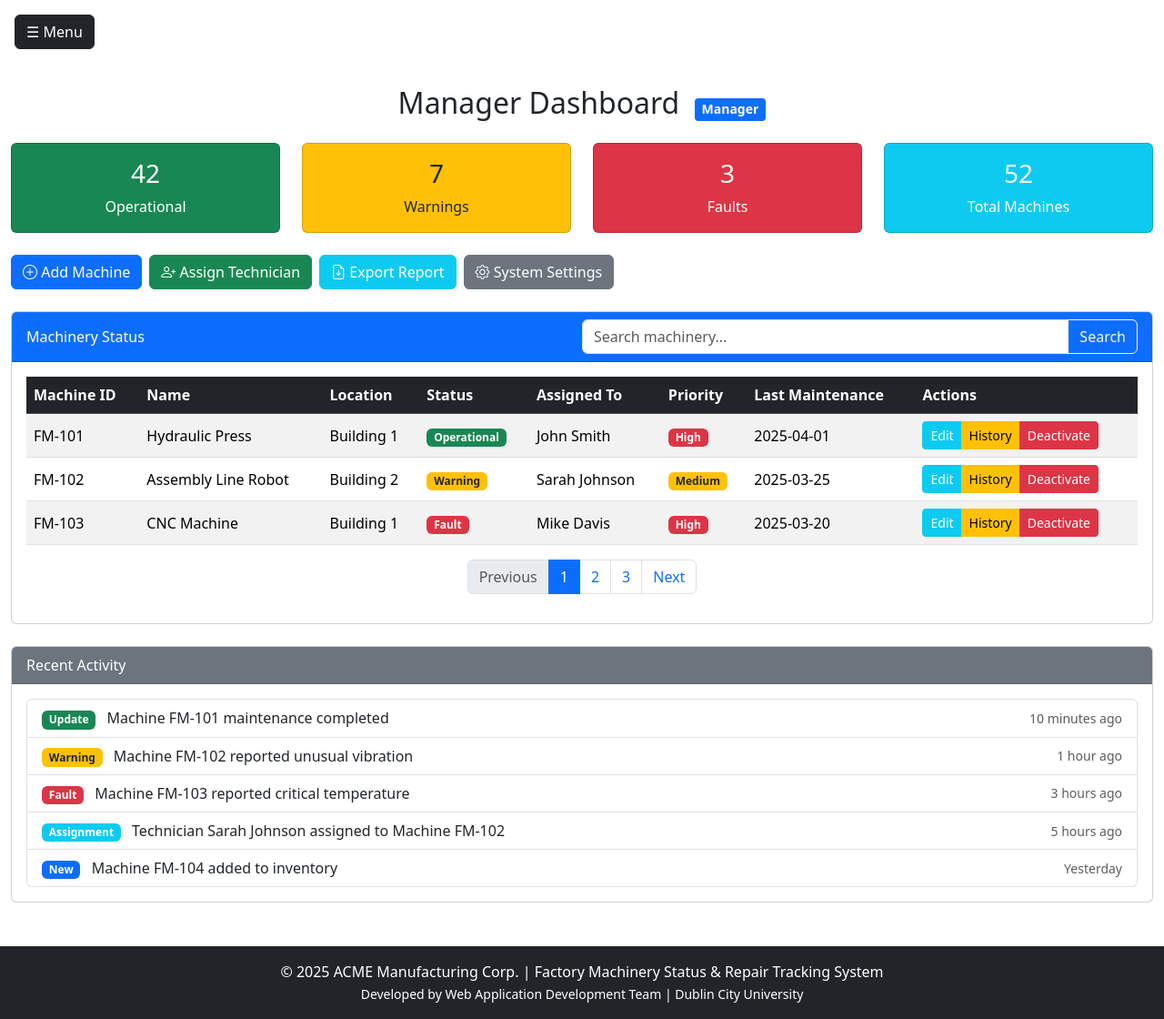
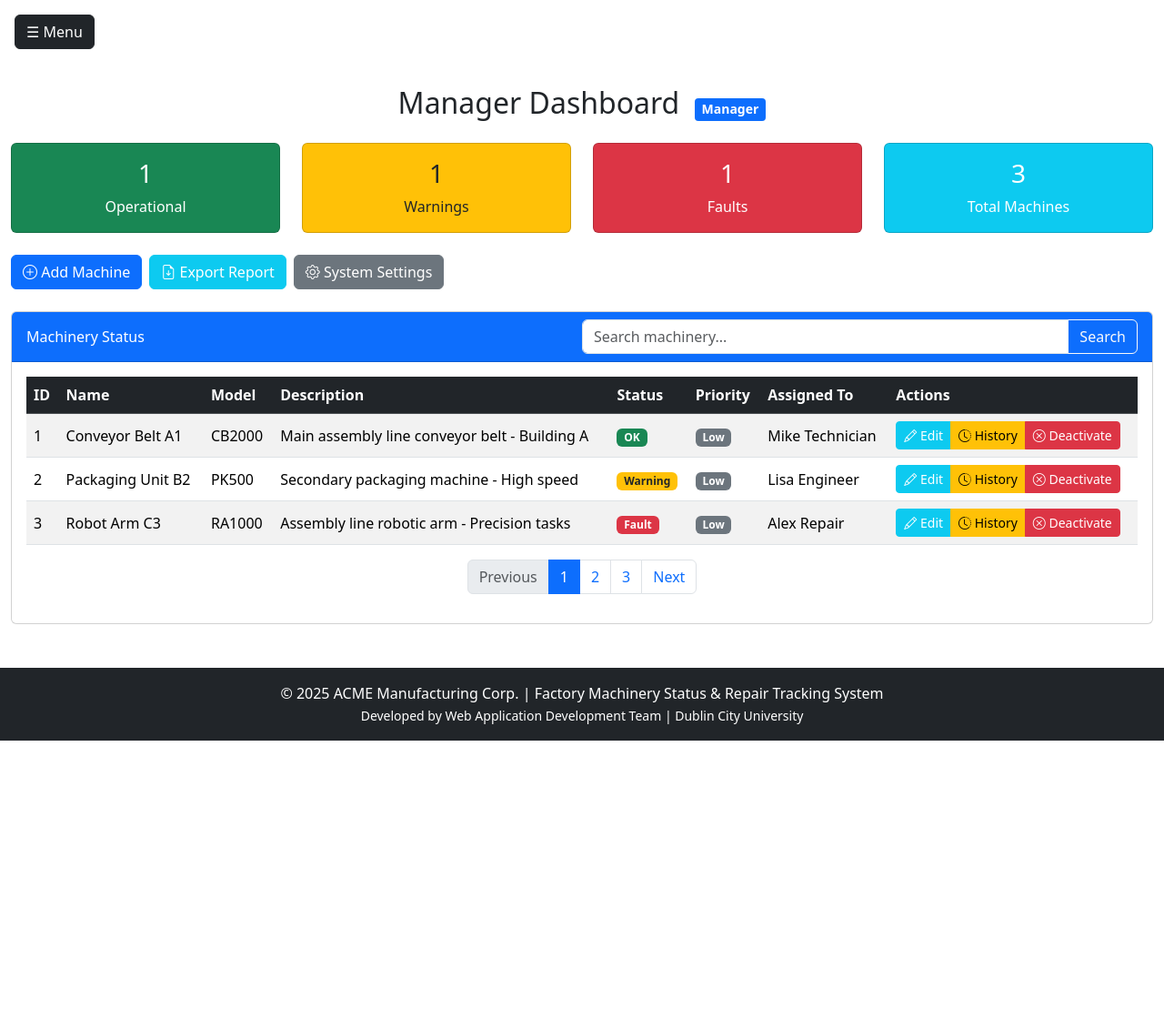
Before and after one commit to groupProjectDCU/manufactureWatch, a Django app: page /accounts/dashboard/manager/ in a window 1280 px wide. Shown: the whole page at 91% size. After the commit the page ends 814 px from the top, so only its background shows below. Run offline with Django 5.2, Linux system fonts and the light colour scheme; a user stored in the database is signed in; data comes from the database, SQL or seed files in the repository.

Commit message:
add create and update on manager dashboards

```diff
--- a/accounts/templates/accounts/manager_dashboard.html
+++ b/accounts/templates/accounts/manager_dashboard.html
@@ -19,7 +19,7 @@
         <div class="col-md-3">
             <div class="card bg-success text-white h-100">
                 <div class="card-body text-center">
-                    <h3 class="card-title">42</h3>
+                    <h3 class="card-title">{{ ok_count }}</h3>
                     <p class="card-text">Operational</p>
                 </div>
             </div>
@@ -27,7 +27,7 @@
         <div class="col-md-3">
             <div class="card bg-warning text-dark h-100">
                 <div class="card-body text-center">
-                    <h3 class="card-title">7</h3>
+                    <h3 class="card-title">{{ warning_count }}</h3>
                     <p class="card-text">Warnings</p>
                 </div>
             </div>
@@ -35,7 +35,7 @@
         <div class="col-md-3">
             <div class="card bg-danger text-white h-100">
                 <div class="card-body text-center">
-                    <h3 class="card-title">3</h3>
+                    <h3 class="card-title">{{ fault_count }}</h3>
                     <p class="card-text">Faults</p>
                 </div>
             </div>
@@ -43,7 +43,7 @@
         <div class="col-md-3">
             <div class="card bg-info text-white h-100">
                 <div class="card-body text-center">
-                    <h3 class="card-title">52</h3>
+                    <h3 class="card-title">{{ total_count }}</h3>
                     <p class="card-text">Total Machines</p>
                 </div>
             </div>
@@ -54,8 +54,11 @@
     <div class="row mb-4">
         <div class="col-12">
             <div class="d-flex gap-2">
-                <button class="btn btn-primary"><i class="bi bi-plus-circle"></i> Add Machine</button>
-                <button class="btn btn-success"><i class="bi bi-person-plus"></i> Assign Technician</button>
+                <!--<button class="btn btn-primary"><i class="bi bi-plus-circle"></i> Add Machine</button>-->
+                <a href="{% url 'accounts:create_machines' %}" class="btn btn-primary">
+                    <i class="bi bi-plus-circle"></i> Add Machine
+                </a>
+                <!-- <button class="btn btn-success"><i class="bi bi-person-plus"></i> Assign Technician</button> -->
                 <button class="btn btn-info text-white"><i class="bi bi-file-earmark-arrow-down"></i> Export Report</button>
                 <button class="btn btn-secondary"><i class="bi bi-gear"></i> System Settings</button>
             </div>
@@ -76,65 +79,71 @@
                 <table class="table table-striped align-middle">
                     <thead class="table-dark">
                         <tr>
-                            <th>Machine ID</th>
+                            <th>ID</th>
                             <th>Name</th>
-                            <th>Location</th>
+                            <th>Model</th>
+                            <th>Description</th>
                             <th>Status</th>
+                            <th>Priority</th>
                             <th>Assigned To</th>
-                            <th>Priority</th>
-                            <th>Last Maintenance</th>
                             <th>Actions</th>
                         </tr>
                     </thead>
                     <tbody>
+                        {% for machine in machines %}
                             <tr>
-                            <td>FM-101</td>
-                            <td>Hydraulic Press</td>
-                            <td>Building 1</td>
-                            <td><span class="badge bg-success">Operational</span></td>
-                            <td>John Smith</td>
-                            <td><span class="badge bg-danger">High</span></td>
-                            <td>2025-04-01</td>
+                                <td>{{ machine.machine_id }}</td>
+                                <td>{{ machine.name }}</td>
+                                <td>{{ machine.model|default:"—" }}</td>
+                                <td>{{ machine.description|truncatewords:12 }}</td>
+                                <td>
+                                    {% if machine.status == "OK" %}
+                                        <span class="badge bg-success">OK</span>
+                                    {% elif machine.status == "WARNING" %}
+                                        <span class="badge bg-warning text-dark">Warning</span>
+                                    {% elif machine.status == "FAULT" %}
+                                        <span class="badge bg-danger">Fault</span>
+                                    {% else %}
+                                        <span class="badge bg-secondary">Unknown</span>
+                                    {% endif %}
+                                </td>
+                                <td>
+                                    {% if machine.priority >= 7 %}
+                                        <span class="badge bg-danger">High</span>
+                                    {% elif machine.priority >= 4 %}
+                                        <span class="badge bg-warning text-dark">Medium</span>
+                                    {% else %}
+                                        <span class="badge bg-secondary">Low</span>
+                                    {% endif %}
+                                </td>
+                                <td>
+                                    {% for a in machine.machineryassignment_set.all %}
+                                        {% if a.is_active %}
+                                            {{ a.assigned_to.get_full_name|default:"Unassigned" }}
+                                        {% endif %}
+                                    {% empty %}
+                                        Unassigned
+                                    {% endfor %}
+                                </td>
                                 <td>
                                     <div class="btn-group">
-                                    <button class="btn btn-sm btn-info text-white">Edit</button>
-                                    <button class="btn btn-sm btn-warning">History</button>
-                                    <button class="btn btn-sm btn-danger">Deactivate</button>
+                                        <a href="{% url 'accounts:update_machines' machine.machine_id %}" class="btn btn-sm btn-info text-white">
+                                            <i class="bi bi-pencil"></i> Edit
+                                        </a>
+                                        <button class="btn btn-sm btn-warning">
+                                            <i class="bi bi-clock-history"></i> History
+                                        </button>
+                                        <button class="btn btn-sm btn-danger">
+                                            <i class="bi bi-x-circle"></i> Deactivate
+                                        </button>
                                     </div>
                                 </td>
                             </tr>
+                        {% empty %}
                             <tr>
-                            <td>FM-102</td>
-                            <td>Assembly Line Robot</td>
-                            <td>Building 2</td>
-                            <td><span class="badge bg-warning text-dark">Warning</span></td>
-                            <td>Sarah Johnson</td>
-                            <td><span class="badge bg-warning text-dark">Medium</span></td>
-                            <td>2025-03-25</td>
-                            <td>
-                                <div class="btn-group">
-                                    <button class="btn btn-sm btn-info text-white">Edit</button>
-                                    <button class="btn btn-sm btn-warning">History</button>
-                                    <button class="btn btn-sm btn-danger">Deactivate</button>
-                                </div>
-                            </td>
+                                <td colspan="8" class="text-center">No machines found.</td>
                             </tr>
-                        <tr>
-                            <td>FM-103</td>
-                            <td>CNC Machine</td>
-                            <td>Building 1</td>
-                            <td><span class="badge bg-danger">Fault</span></td>
-                            <td>Mike Davis</td>
-                            <td><span class="badge bg-danger">High</span></td>
-                            <td>2025-03-20</td>
-                            <td>
-                                <div class="btn-group">
-                                    <button class="btn btn-sm btn-info text-white">Edit</button>
-                                    <button class="btn btn-sm btn-warning">History</button>
-                                    <button class="btn btn-sm btn-danger">Deactivate</button>
-                                </div>
-                            </td>
-                        </tr>
+                        {% endfor %}
                     </tbody>
                 </table>
             </div>
@@ -151,50 +160,50 @@
     </div>
 
     <!-- Recent Activity Log -->
-    <div class="card mb-4">
-        <div class="card-header bg-secondary text-white">
-            Recent Activity
-        </div>
-        <div class="card-body">
-            <ul class="list-group">
-                <li class="list-group-item d-flex justify-content-between align-items-center">
-                    <div>
-                        <span class="badge bg-success me-2">Update</span>
-                        Machine FM-101 maintenance completed
-                    </div>
-                    <span class="text-muted small">10 minutes ago</span>
-                </li>
-                <li class="list-group-item d-flex justify-content-between align-items-center">
-                    <div>
-                        <span class="badge bg-warning text-dark me-2">Warning</span>
-                        Machine FM-102 reported unusual vibration
-                    </div>
-                    <span class="text-muted small">1 hour ago</span>
-                </li>
-                <li class="list-group-item d-flex justify-content-between align-items-center">
-                    <div>
-                        <span class="badge bg-danger me-2">Fault</span>
-                        Machine FM-103 reported critical temperature
-                    </div>
-                    <span class="text-muted small">3 hours ago</span>
-                </li>
-                <li class="list-group-item d-flex justify-content-between align-items-center">
-                    <div>
-                        <span class="badge bg-info text-white me-2">Assignment</span>
-                        Technician Sarah Johnson assigned to Machine FM-102
-                    </div>
-                    <span class="text-muted small">5 hours ago</span>
-                </li>
-                <li class="list-group-item d-flex justify-content-between align-items-center">
-                    <div>
-                        <span class="badge bg-primary me-2">New</span>
-                        Machine FM-104 added to inventory
-                    </div>
-                    <span class="text-muted small">Yesterday</span>
-                </li>
-            </ul>
-        </div>
-    </div>
+{#    <div class="card mb-4">#}
+{#        <div class="card-header bg-secondary text-white">#}
+{#            Recent Activity#}
+{#        </div>#}
+{#        <div class="card-body">#}
+{#            <ul class="list-group">#}
+{#                <li class="list-group-item d-flex justify-content-between align-items-center">#}
+{#                    <div>#}
+{#                        <span class="badge bg-success me-2">Update</span>#}
+{#                        Machine FM-101 maintenance completed#}
+{#                    </div>#}
+{#                    <span class="text-muted small">10 minutes ago</span>#}
+{#                </li>#}
+{#                <li class="list-group-item d-flex justify-content-between align-items-center">#}
+{#                    <div>#}
+{#                        <span class="badge bg-warning text-dark me-2">Warning</span>#}
+{#                        Machine FM-102 reported unusual vibration#}
+{#                    </div>#}
+{#                    <span class="text-muted small">1 hour ago</span>#}
+{#                </li>#}
+{#                <li class="list-group-item d-flex justify-content-between align-items-center">#}
+{#                    <div>#}
+{#                        <span class="badge bg-danger me-2">Fault</span>#}
+{#                        Machine FM-103 reported critical temperature#}
+{#                    </div>#}
+{#                    <span class="text-muted small">3 hours ago</span>#}
+{#                </li>#}
+{#                <li class="list-group-item d-flex justify-content-between align-items-center">#}
+{#                    <div>#}
+{#                        <span class="badge bg-info text-white me-2">Assignment</span>#}
+{#                        Technician Sarah Johnson assigned to Machine FM-102#}
+{#                    </div>#}
+{#                    <span class="text-muted small">5 hours ago</span>#}
+{#                </li>#}
+{#                <li class="list-group-item d-flex justify-content-between align-items-center">#}
+{#                    <div>#}
+{#                        <span class="badge bg-primary me-2">New</span>#}
+{#                        Machine FM-104 added to inventory#}
+{#                    </div>#}
+{#                    <span class="text-muted small">Yesterday</span>#}
+{#                </li>#}
+{#            </ul>#}
+{#        </div>#}
+{#    </div>#}
 {% endblock %}
 
 {% block extra_js %}
--- a/accounts/urls.py
+++ b/accounts/urls.py
@@ -32,4 +32,8 @@ urlpatterns = [
     path('dashboard/manager/', views.manager_dashboard, name='manager_dashboard'),
     path('dashboard/technician/', views.technician_dashboard, name='technician_dashboard'),
     path('dashboard/repair/', views.repair_dashboard, name='repair_dashboard'),
+
+    # Add from /dashboard
+    path('dashboard/manager/machines/create', views.create_machines, name='create_machines'),
+    path('dashboard/manager/machines<int:machine_id>/edit/', views.update_machines, name='update_machines'),
 ]
--- a/accounts/views.py
+++ b/accounts/views.py
@@ -2,12 +2,14 @@ from django.contrib.auth import authenticate, login, logout
 from django.http import JsonResponse
 from rest_framework import status
 from rest_framework.decorators import api_view, permission_classes
+
+from machinery.models import Machinery, MachineryAssignment
 from .serializers import UserSerializer
 from .models import User
 import json
 from django.views.decorators.csrf import csrf_exempt
 from rest_framework.permissions import AllowAny
-from django.shortcuts import render, redirect
+from django.shortcuts import render, redirect, get_object_or_404
 from django.contrib import messages
 from django.contrib.auth.decorators import login_required
 
@@ -299,7 +301,32 @@ def manager_dashboard(request):
     if request.user.role != 'MANAGER':
         messages.error(request, "You don't have permission to access the manager dashboard.")
         return redirect('accounts:dashboard')
-    return render(request, 'accounts/manager_dashboard.html')
+
+    machines = Machinery.objects.all()
+    assignments = {}
+
+    # Count machine statuses
+    ok_count = machines.filter(status="OK").count()
+    warning_count = machines.filter(status="WARNING").count()
+    fault_count = machines.filter(status="FAULT").count()
+    total_count = machines.count()
+
+    for machine in machines:
+        assignment = (
+            MachineryAssignment.objects.filter(machine=machine, is_active=True)
+            .select_related('assigned_to')
+            .last()
+        )
+        assignments[machine.machine_id] = assignment
+
+    return render(request, 'accounts/manager_dashboard.html', {
+        'machines': machines,
+        'assignments': assignments,
+        'ok_count': ok_count,
+        'warning_count': warning_count,
+        'fault_count': fault_count,
+        'total_count': total_count
+    })
 
 @login_required(login_url='accounts:web_login')
 def technician_dashboard(request):
@@ -347,3 +374,152 @@ def get_profile(request):
         'success': False,
         'message': 'Invalid request method.'
     }, status=400)
+
+# Only managers are able to add machines
+# accounts/dashboard/manager/machines/create
+
+# TODO: add collection as well
+@login_required(login_url='accounts:web_login')
+def create_machines(request):
+    # Check if user has manager role
+    if request.user.role != 'MANAGER':
+        messages.error(request, "You don't have permission to access the manager dashboard.")
+        return redirect('accounts:dashboard')
+
+    technicians = User.objects.filter(role='TECHNICIAN')
+
+    if request.method == 'POST':
+        name = request.POST.get('name', '').strip()
+        model = request.POST.get('model', '').strip()
+        description = request.POST.get('description', '').strip()
+        status = request.POST.get('status', '').strip()
+        priority = request.POST.get('priority', '').strip()
+        assigned_to_id = request.POST.get('assigned_to')
+
+        # models.py say that machinery.model can be blank
+        errors = []
+        if not name:
+            errors.append("Machine name is required.")
+        if not description:
+            errors.append("Machine description is required.")
+        if not status:
+            errors.append("Machine status is required.")
+        if not priority:
+            errors.append("Machine priority is required.")
+        elif Machinery.objects.filter(model=model).exists():
+            errors.append("A machine with this serial number already exists.")
+
+        if errors:
+            for error in errors:
+                messages.error(request, error)
+            return render(request, 'accounts/create_machinery.html', {'technicians': technicians})
+
+        # Save the new machine
+        machine = Machinery.objects.create(
+            name=name,
+            model=model,
+            description=description,
+            status=status,
+            priority=int(priority)
+        )
+
+        # Optional: assign the machine to a technician
+        if assigned_to_id:
+            try:
+                assigned_to = User.objects.get(pk=assigned_to_id)
+                MachineryAssignment.objects.create(
+                    machine=machine,
+                    assigned_by=request.user,
+                    assigned_to=assigned_to,
+                    is_active=True
+                )
+            except User.DoesNotExist:
+                messages.warning(request, "Technician not found. Machine created without assignment.")
+
+        messages.success(request, f"Machine '{machine.name}' added successfully.")
+        return redirect('accounts:manager_dashboard')
+
+    # GET request
+    return render(request, 'accounts/create_machinery.html', {'technicians': technicians})
+
+# Only managers are able to add machines
+# accounts/dashboard/manager/machines/create
+@login_required(login_url='accounts:web_login')
+def update_machines(request, machine_id):
+    # Make sure only managers can access
+    if request.user.role != 'MANAGER':
+        messages.error(request, "You don't have permission to access this page.")
+        return redirect('accounts:dashboard')
+
+    # Get machine + all technicians + all assignments for this machine
+    machine = get_object_or_404(Machinery, pk=machine_id)
+    technicians = User.objects.filter(role='TECHNICIAN')
+    all_assignments = MachineryAssignment.objects.select_related('machine', 'assigned_to', 'assigned_by').order_by('-assigned_at')
+
+    if request.method == 'POST':
+        # Pull form data
+        name = request.POST.get('name', '').strip()
+        model = request.POST.get('model', '').strip()
+        description = request.POST.get('description', '').strip()
+        status = request.POST.get('status', '').strip()
+        priority = request.POST.get('priority', '').strip()
+        assigned_to_id = request.POST.get('assigned_to')
+
+        # Validate input
+        errors = []
+        if not name:
+            errors.append("Machine name is required.")
+        if not description:
+            errors.append("Machine description is required.")
+        if not status:
+            errors.append("Machine status is required.")
+        if not priority:
+            errors.append("Machine priority is required.")
+
+        if model and Machinery.objects.exclude(pk=machine_id).filter(model=model).exists():
+            errors.append("Another machine with this model already exists.")
+
+        if errors:
+            for error in errors:
+                messages.error(request, error)
+            return render(request, 'accounts/update_machinery.html', {
+                'machine': machine,
+                'technicians': technicians,
+                'assignments': all_assignments
+            })
+
+        # Save changes
+        machine.name = name
+        machine.model = model
+        machine.description = description
+        machine.status = status
+        machine.priority = int(priority)
+        machine.save()
+
+        # Handle assignment (optional)
+        if assigned_to_id:
+            try:
+                assigned_to = User.objects.get(pk=assigned_to_id)
+
+                # Deactivate existing assignments
+                MachineryAssignment.objects.filter(machine=machine, is_active=True).update(is_active=False)
+
+                # Create new active assignment
+                MachineryAssignment.objects.create(
+                    machine=machine,
+                    assigned_by=request.user,
+                    assigned_to=assigned_to,
+                    is_active=True
+                )
+            except User.DoesNotExist:
+                messages.warning(request, "Technician not found. Machine updated without assignment.")
+
+        messages.success(request, f"Machine '{machine.name}' updated successfully.")
+        return redirect('accounts:manager_dashboard')
+
+    # GET request - render the form
+    return render(request, 'accounts/update_machinery.html', {
+        'machine': machine,
+        'technicians': technicians,
+        'all_assignments': all_assignments
+    })
```
Also changed, not shown: accounts/templates/accounts/create_machinery.html (added, +103 -0 lines), accounts/templates/accounts/update_machinery.html (added, +109 -0 lines). Lines whose indentation alone changed are shown as unchanged.
